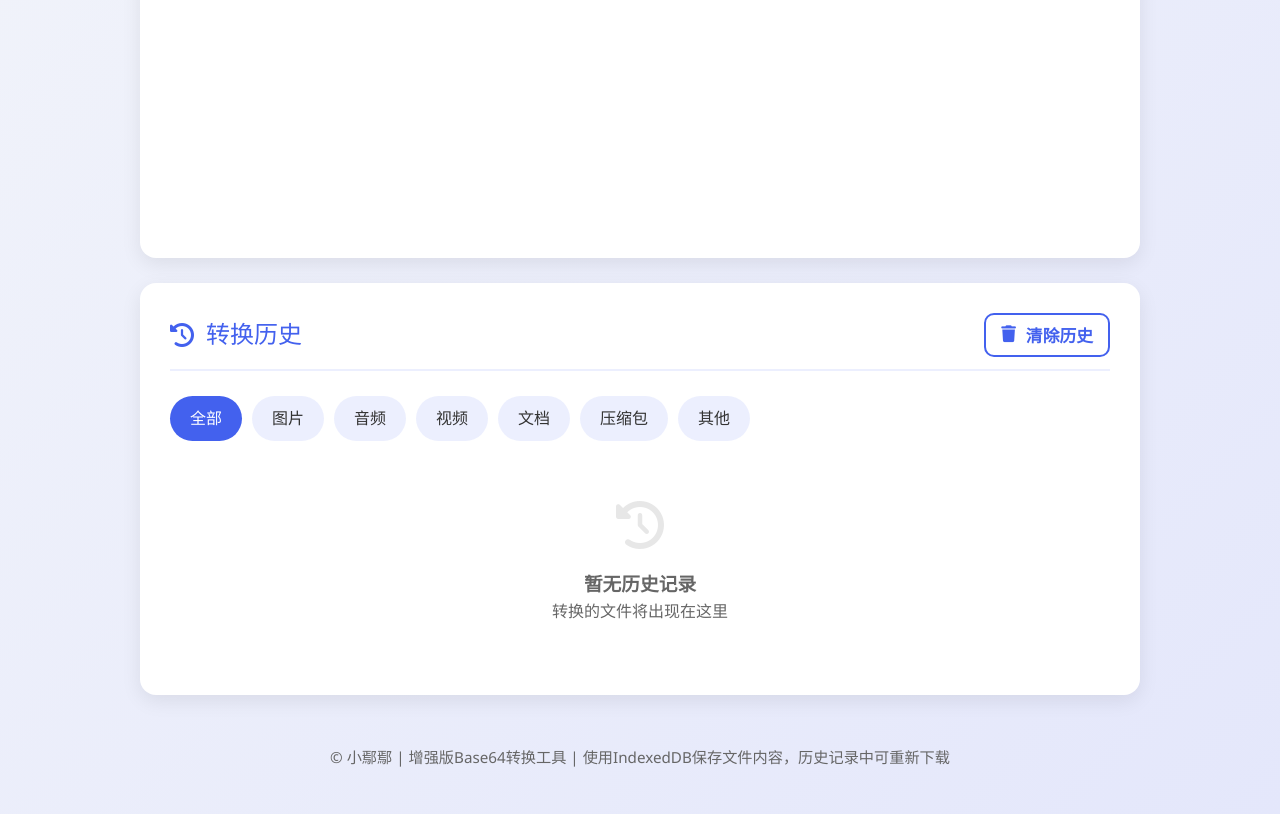
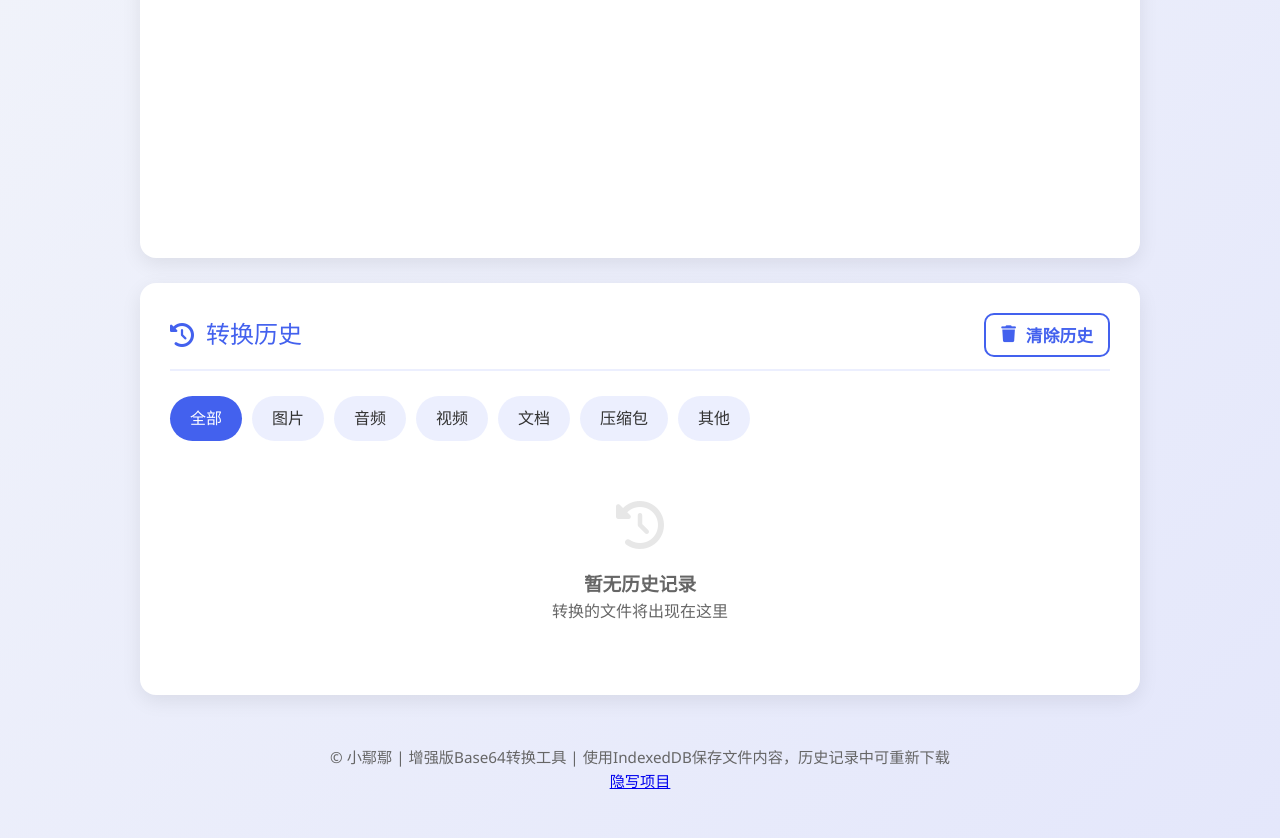
Before and after one commit to nlsidf/visiwasm, a website: page base64.html in a window 1280 px wide. Shown: the part 867-1705 px from the top of the page. Before the commit the page ends 1681 px from the top, so only its background shows below. Drawn offline with Linux system fonts and the light colour scheme.

Commit message:
Update base64.html

```diff
--- a/base64.html
+++ b/base64.html
@@ -624,6 +624,7 @@
 
         <div class="footer">
             <p>© 小鄢鄢 | 增强版Base64转换工具 | 使用IndexedDB保存文件内容，历史记录中可重新下载</p>
+            <a href="https://s.lglfr.dpdns.org/">隐写项目</a>
         </div>
     </div>
 
@@ -1437,4 +1438,5 @@
         });
     </script>
 </body>
+
 </html>
```
